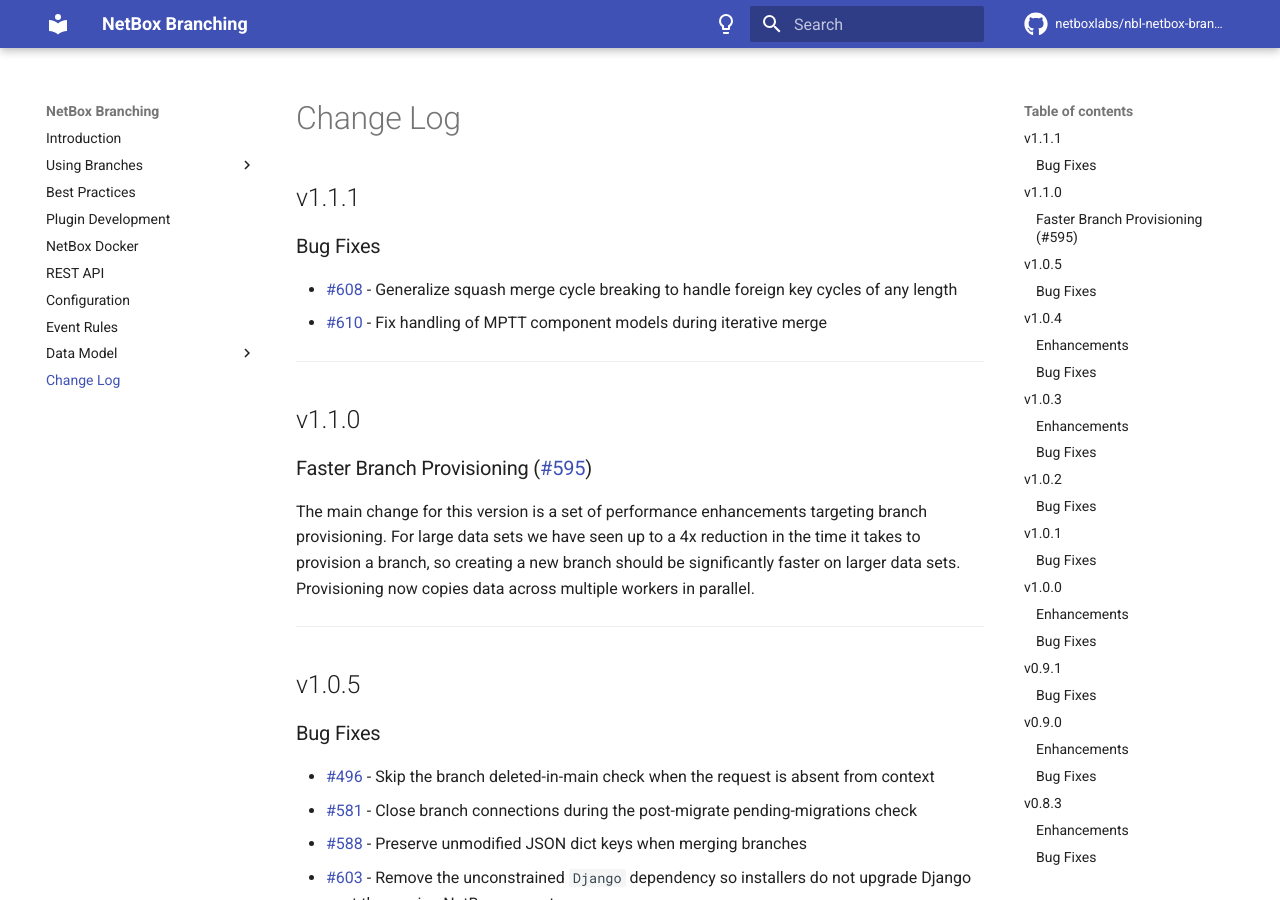
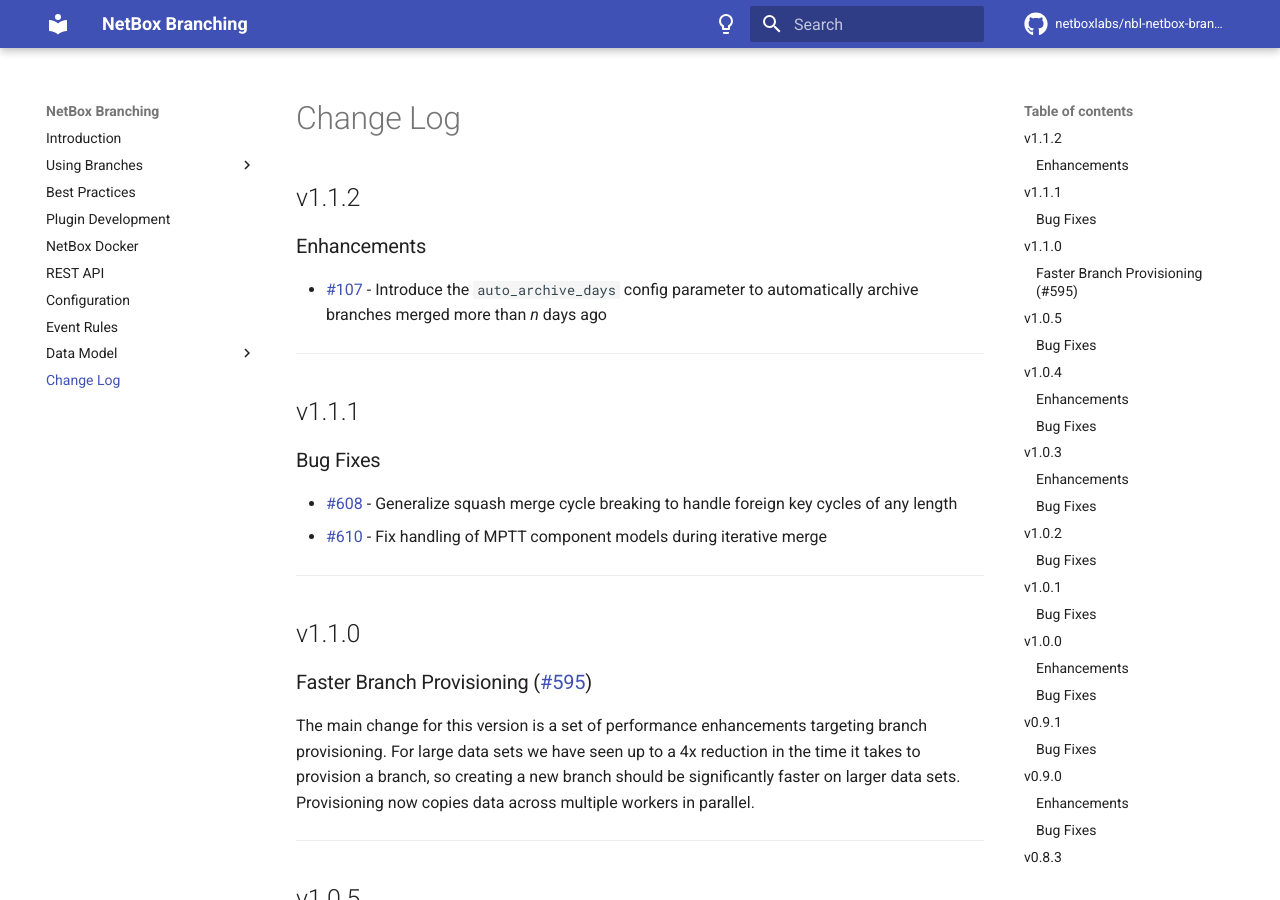
Before and after one commit to netboxlabs/netbox-branching, an MkDocs documentation site: the page built from docs/changelog.md, in a window 1280 px wide and 900 px high. Built offline with MkDocs 1.6.1 and Material for MkDocs 9.7.7, drawn with Linux system fonts in a browser that asks for light colours; comment, search, counter and statistics services are not loaded.

Commit message:
Release v1.1.2

```diff
--- a/docs/changelog.md
+++ b/docs/changelog.md
@@ -1,4 +1,12 @@
 # Change Log
+
+## v1.1.2
+
+### Enhancements
+
+* [#107](https://github.com/netboxlabs/netbox-branching/issues/107) - Introduce the `auto_archive_days` config parameter to automatically archive branches merged more than _n_ days ago
+
+---
 
 ## v1.1.1
 
--- a/netbox_branching/__init__.py
+++ b/netbox_branching/__init__.py
@@ -12,7 +12,7 @@
     name = 'netbox_branching'
     verbose_name = 'NetBox Branching'
     description = 'A git-like branching implementation for NetBox'
-    version = '1.1.1'
+    version = '1.1.2'
     base_url = 'branching'
     # Remember to update COMPATIBILITY.md when modifying the minimum/maximum supported NetBox versions.
     min_version = '4.4.1'
--- a/pyproject.toml
+++ b/pyproject.toml
@@ -1,6 +1,6 @@
 [project]
 name = "netboxlabs-netbox-branching"
-version = "1.1.1"
+version = "1.1.2"
 description = "A git-like branching implementation for NetBox"
 readme = "README.md"
 requires-python = ">=3.10"
```
Also changed, not shown: COMPATIBILITY.md (+1 -0 lines).
